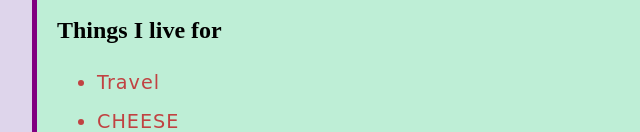
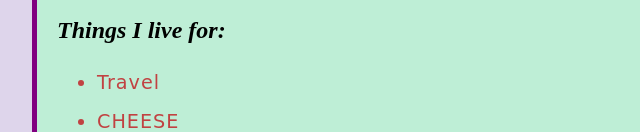
Before and after one commit to summerbr/summerbr.github.io, a plain HTML site: page index.html in a window 1280 px wide. Shown: the part 668-800 px from the top of the page, 283-923 px from the left. Drawn offline with Linux system fonts and the light colour scheme.

Commit message:
Update index.html
cleaned up extraneous tags

```diff
--- a/index.html
+++ b/index.html
@@ -17,7 +17,7 @@
         data-live photo-src=
         style="width: 320px; height: 320px">
     </div>-->
-    <h2>Things I live for<h2></h2>
+    <h2><i>Things I live for:</i></h2>
       <ul>
         <li>Travel</li>
         <li>CHEESE</li>
@@ -25,7 +25,6 @@
         <li>Pilates (so I can accomplish the top 3)</li>
         <li><a href="https://icanhas.cheezburger.com">Cats</a></li>
       </ul>
-      <!--<button>Change user</button>-->
       <script src="scripts/main.js"></script>
 </body>
 </html>
```
